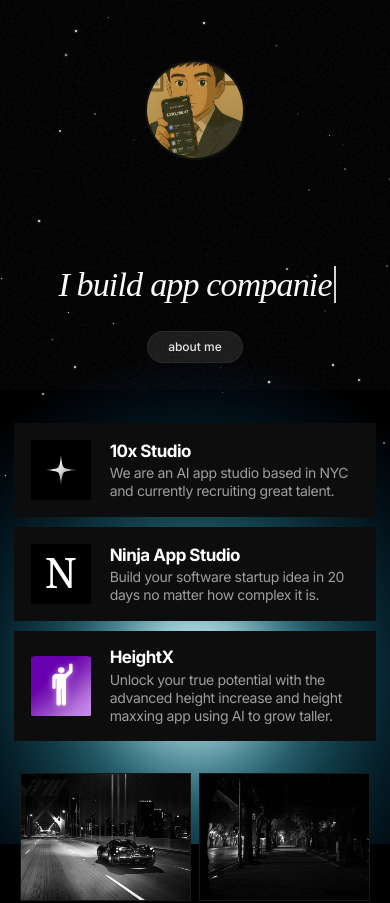
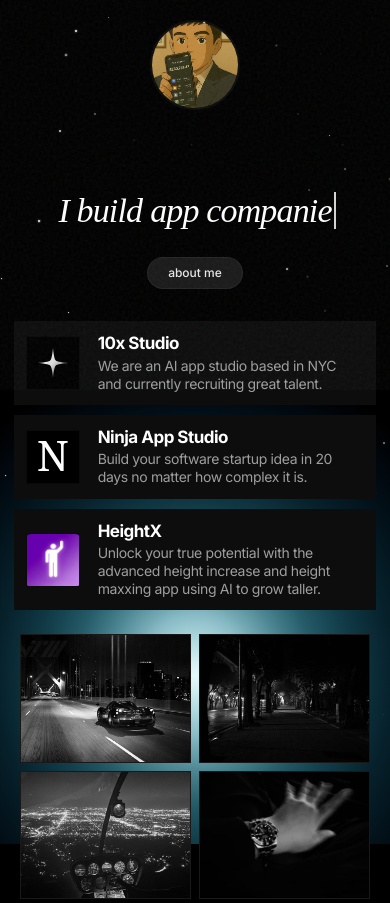
Before and after one commit to Ninja-69/portfolionew, a React (Vite) app: page / in a window 390 px wide. Shown: the top 903 px of the page. Built offline with nearby package versions, Linux system fonts and the light colour scheme; a web font is replaced by a local one.

Commit message:
Fix mobile scrolling and optimize layout for compactness

```diff
--- a/components/Gallery.tsx
+++ b/components/Gallery.tsx
@@ -11,7 +11,7 @@
 
 export const Gallery: React.FC = () => {
   return (
-    <div className="w-full grid grid-cols-2 gap-2 px-5 mt-6 mb-20 max-w-[520px] mx-auto">
+    <div className="w-full grid grid-cols-2 gap-2 px-5 mt-4 mb-20 max-w-[520px] mx-auto">
       {images.map((src, index) => (
         <div
           key={index}
--- a/components/Header.tsx
+++ b/components/Header.tsx
@@ -36,10 +36,10 @@
 
 export const Header: React.FC = () => {
   return (
-    <div className="flex flex-col items-center w-full pt-[80px] pb-8">
+    <div className="flex flex-col items-center w-full pt-10 pb-6">
       {/* Profile Image - Circular */}
-      <div className="relative mb-10">
-        <div className="w-[100px] h-[100px] rounded-full overflow-hidden border-2 border-white/5 shadow-2xl">
+      <div className="relative mb-6">
+        <div className="w-[90px] h-[90px] rounded-full overflow-hidden border-2 border-white/5 shadow-2xl">
           <img
             src="assets/profile_ninja.jpg"
             alt="Ninja Profile"
--- a/components/Hero.tsx
+++ b/components/Hero.tsx
@@ -47,7 +47,7 @@
   }, [text, isDeleting, phraseIndex, speed, phrases]);
 
   return (
-    <div className="flex flex-col items-center text-center w-full px-6 mb-8">
+    <div className="flex flex-col items-center text-center w-full px-6 mb-4">
       <h1 className="font-serif-italic text-[34px] text-white leading-[1.1] mb-5 tracking-tight whitespace-nowrap flex flex-row items-baseline gap-2 justify-center">
         <span className="shrink-0">I build</span>
         <span className="text-white relative inline-block min-w-[10px]">
--- a/components/PortfolioCards.tsx
+++ b/components/PortfolioCards.tsx
@@ -11,11 +11,11 @@
 const Card: React.FC<CardProps> = ({ title, description, logo, href, onClick }) => {
   const content = (
     <div
-      className="w-full p-4 bg-[#0d0d0d] flex flex-row items-center gap-[18px] transition-all duration-300 hover:bg-[#121212] cursor-pointer"
+      className="w-full p-3 bg-[#0d0d0d] flex flex-row items-center gap-[18px] transition-all duration-300 hover:bg-[#121212] cursor-pointer"
       onClick={!href ? onClick : undefined}
     >
       {/* Icon Container - Sharp 90 degree edges as requested */}
-      <div className="w-[62px] h-[62px] min-w-[62px] bg-[#000000] flex items-center justify-center overflow-hidden border border-white/[0.04]">
+      <div className="w-[54px] h-[54px] min-w-[54px] bg-[#000000] flex items-center justify-center overflow-hidden border border-white/[0.04]">
         {logo}
       </div>
 
@@ -46,7 +46,7 @@
 
 export const PortfolioCards: React.FC = () => {
   return (
-    <div className="w-full flex flex-col mt-7 gap-0.5">
+    <div className="w-full flex flex-col mt-4 gap-0.5">
       <Card
         title="10x Studio"
         description="We are an AI app studio based in NYC and currently recruiting great talent."
--- a/index.html
+++ b/index.html
@@ -18,7 +18,6 @@
             width: 100%;
             overflow-x: hidden;
             -webkit-font-smoothing: antialiased;
-            overscroll-behavior-y: none;
         }
         .font-serif-italic {
             font-family: 'Playfair Display', serif;
```
Also changed, not shown: .project_knowledge/component_structure.md (added), .project_knowledge/deployment_and_config.md (added), .project_knowledge/design_system.md (added), .project_knowledge/overview.md (added), .project_knowledge/tech_stack.md (added), 2 other files (tests, documents, lock files or other folders).
